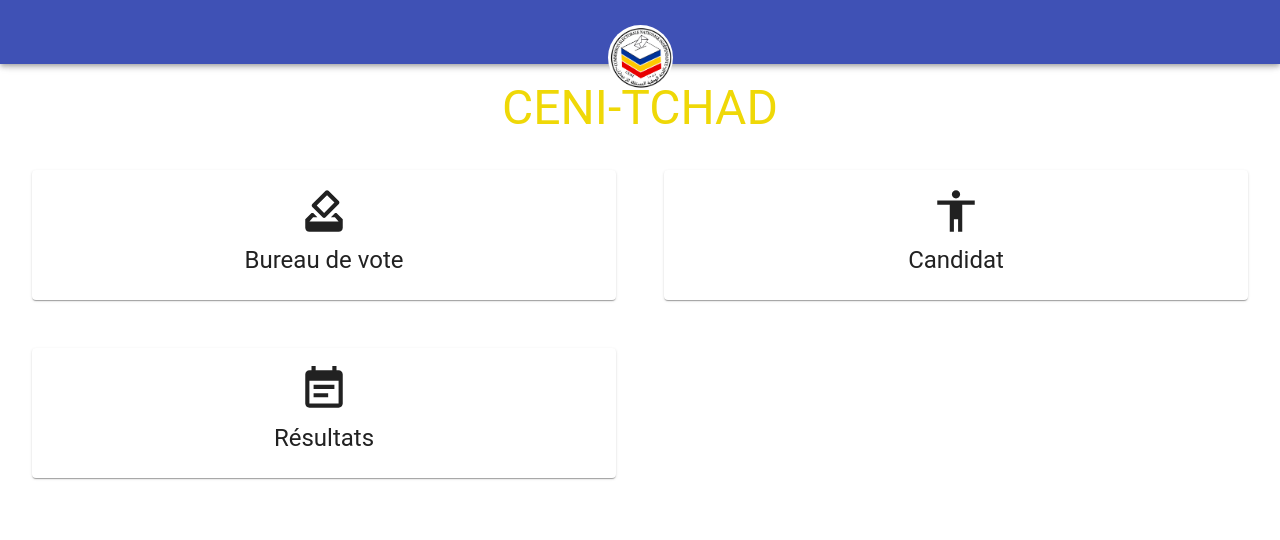
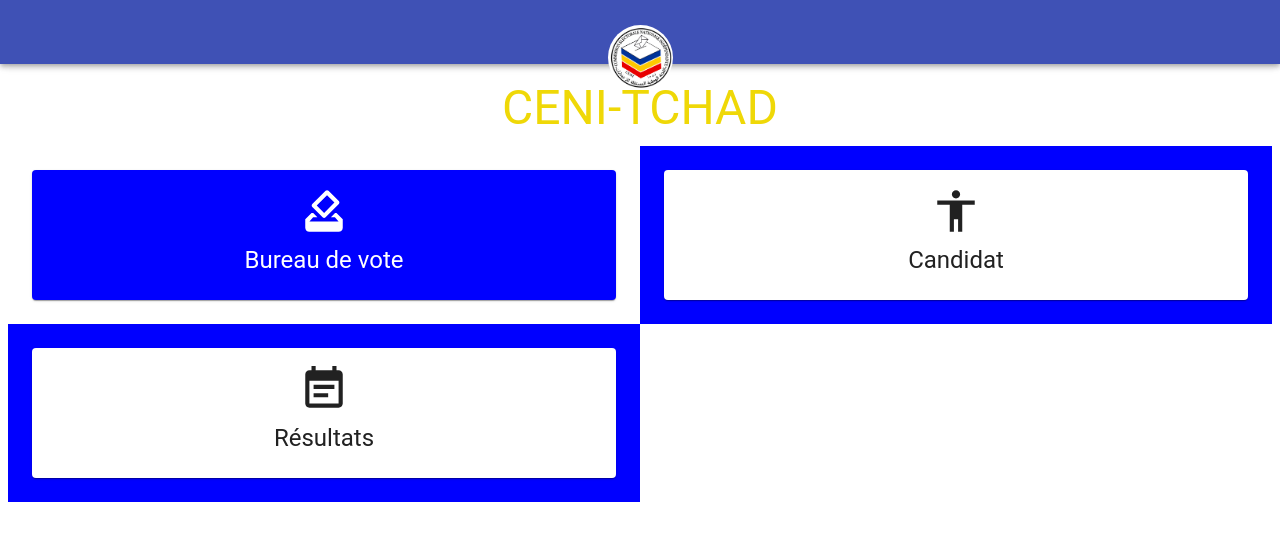
Before and after one commit to Yamingue/election, a React (Vite) app: page /#/ in a window 1280 px wide. Shown: the top 540 px of the page. Built offline with nearby package versions, Linux system fonts and the light colour scheme.

Commit message:
ajout des couleur sur le button

```diff
--- a/src/pages/Home.jsx
+++ b/src/pages/Home.jsx
@@ -16,7 +16,7 @@
                     {/*grille bureau*/}
                     <Grid item xs={6} >
                         <Link to='/bureau' style={{ textDecoration: "none" }}>
-                        <Card>
+                        <Card style={{ backgroundColor: 'blue', color:'white'}}>
                             <CardContent >
                                 <Typography variant='h5' align='center'>
                                     <HowToVote style={{ fontSize: '50px' }} /> <br />
@@ -29,7 +29,8 @@
                     </Grid>
                     {/*fin grille bureau*/}
                     {/*grille candidats*/}
-                    <Grid item xs={6}>
+                    {/** on modifi la couleur du bouttons come sa */}
+                    <Grid item xs={6} style={{backgroundColor:'blue', color:'white'}}>
                     <Link to='/candidats' style={{ textDecoration: "none" }}>
                         <Card>
                             <CardContent >
@@ -44,7 +45,7 @@
                     </Grid>
                     {/*fin grille candidats*/}
                     {/*grille resultats*/}
-                    <Grid item xs={6}>
+                    <Grid item xs={6} style={{backgroundColor:'blue', color:'white'}}>
                     <Link to='/resultats' style={{ textDecoration: "none" }}>
                         <Card>
                             <CardContent >
```
